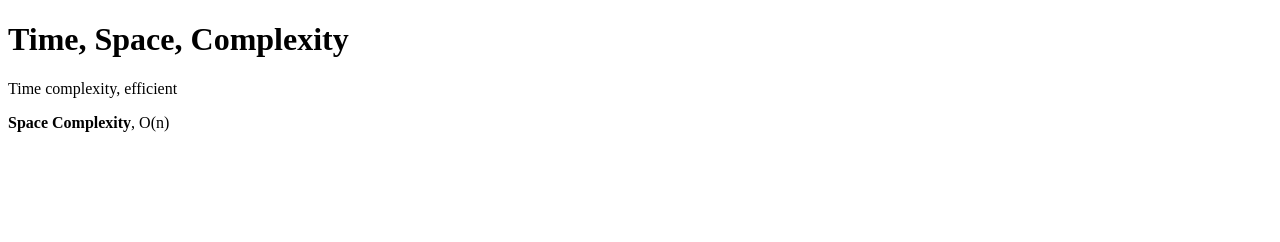
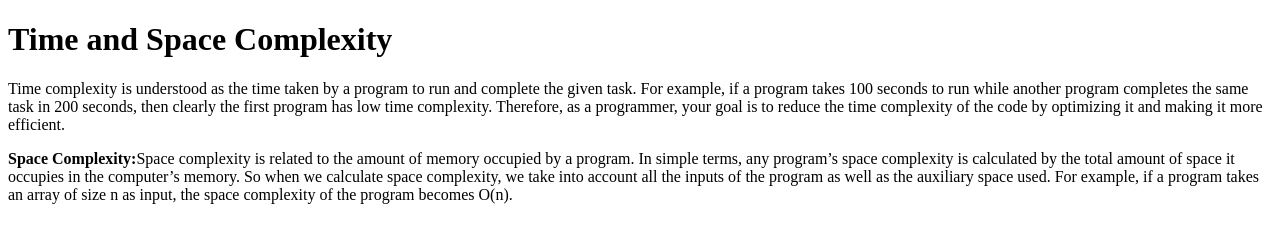
Before and after one commit to acciojob/time-and-space-complexity-Yash708262, a website: page main.html in a window 1280 px wide. Drawn offline with Linux system fonts and the light colour scheme.

Commit message:
created a submission

```diff
--- a/main.html
+++ b/main.html
@@ -7,9 +7,9 @@
 </head>
 
 <body>
-	<h1>Time, Space, Complexity</h1>
-	<p>Time complexity, efficient</p
-	<p><b>Space Complexity</b>, O(n)</p>
+	<h1>Time and Space Complexity</h1>
+	<p>Time complexity is understood as the time taken by a program to run and complete the given task. For example, if a program takes 100 seconds to run while another program completes the same task in 200 seconds, then clearly the first program has low time complexity. Therefore, as a programmer, your goal is to reduce the time complexity of the code by optimizing it and making it more efficient.</p
+	<p><b>Space Complexity:</b>Space complexity is related to the amount of memory occupied by a program. In simple terms, any program’s space complexity is calculated by the total amount of space it occupies in the computer’s memory. So when we calculate space complexity, we take into account all the inputs of the program as well as the auxiliary space used. For example, if a program takes an array of size n as input, the space complexity of the program becomes O(n).</p>
 
 	<!-- the entire body must be written by student -->
     <script type="text/javascript" src="./script.js">
```
